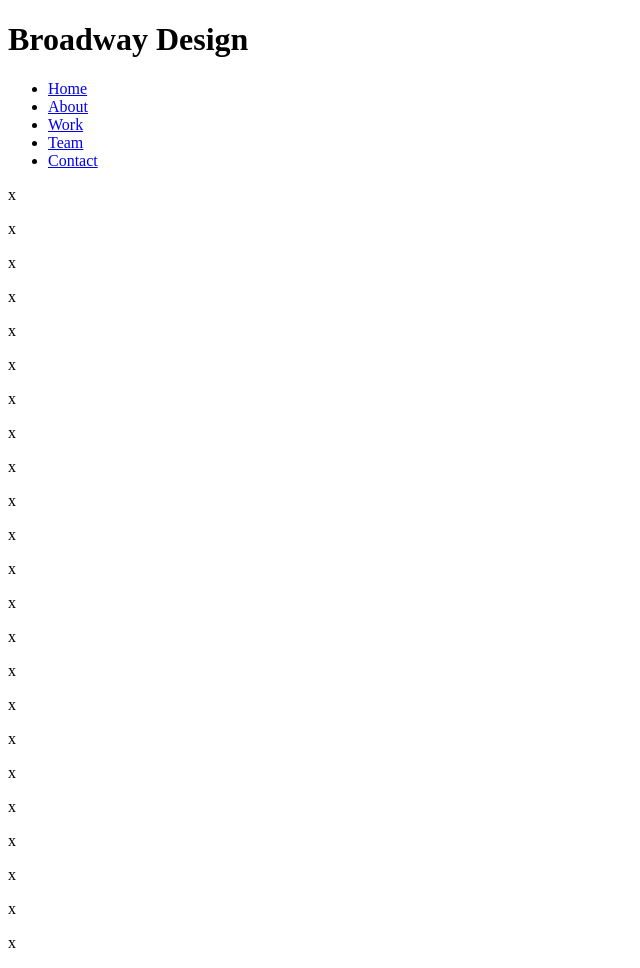
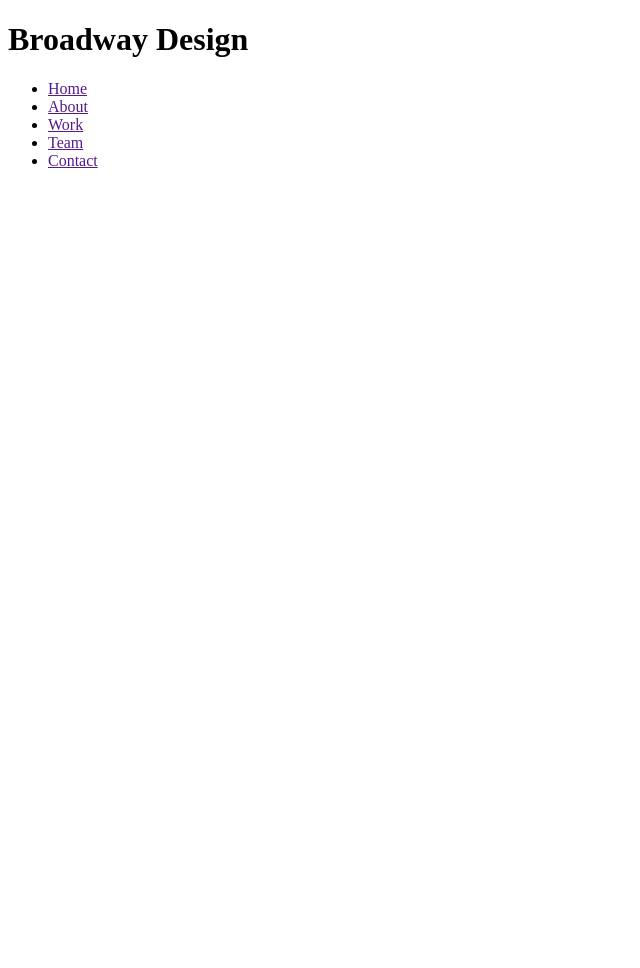
Before and after one commit to akjakj/broadway, a plain HTML site: page index.html in a window 1280 px wide. Shown: the whole page, without its empty margins (0-640 px from the left). After the commit the page ends 800 px from the top, so only its background shows below. Drawn offline with Linux system fonts and the light colour scheme.

Commit message:
fix list

```diff
--- a/index.html
+++ b/index.html
@@ -5,47 +5,26 @@
     <title>Broadway Design
     </title>
   </head>
+
   <body>
 
-  <div id=home>
+  <div id="home">
     <h1>Broadway Design</h1>
 
     <ul>
-      <li><a href="id=#home">Home</a></li>
-      <li><a href="id=#process">About</a></li>
-      <li><a href="id=#work">Work</a></li>
-      <li><a href="id=#team">Team</a></li>
-      <li><a href="id=#contact">Contact</a></li>
+      <li><a href id="#home">Home</a></li>
+      <li><a href id="#process">About</a></li>
+      <li><a href id="#work">Work</a></li>
+      <li><a href id="#team">Team</a></li>
+      <li><a href id="#contact">Contact</a></li>
     </ul>
 
-    <p>x</p>
-    <p>x</p>
-    <p>x</p>
-    <p>x</p>
-    <p>x</p>
-    <p>x</p>
-    <p>x</p>
-    <p>x</p>
-    <p>x</p>
-    <p>x</p>
-    <p>x</p>
-    <p>x</p>
-    <p>x</p>
-    <p>x</p>
-    <p>x</p>
-    <p>x</p>
-    <p>x</p>
-    <p>x</p>
-    <p>x</p>
-    <p>x</p>
-    <p>x</p>
-    <p>x</p>
-    <p>x</p>
 
 
   </div>
 
   <div id="process">
+
   </div>
 
   <div id="work">
```
